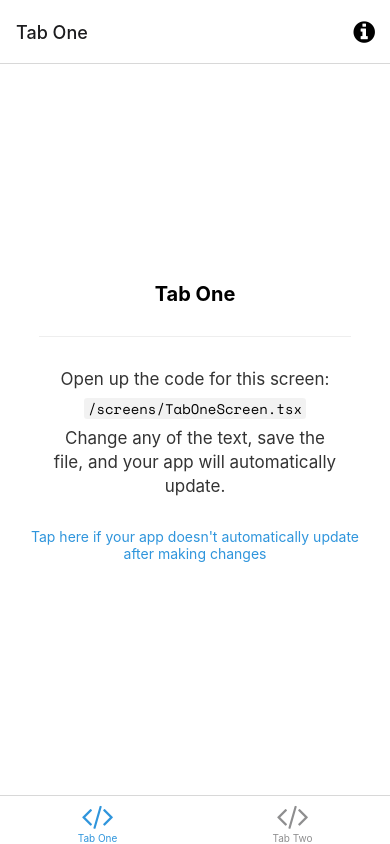
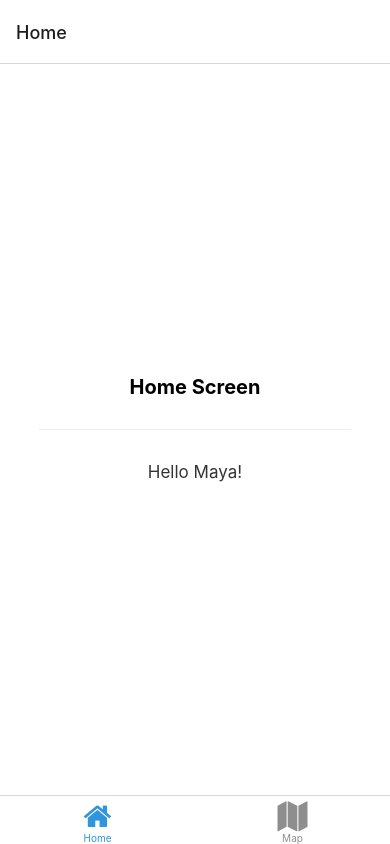
Before and after one commit to mamieorine/WatchOut, a React Native app: screen /TabOne in a window 390 px wide. Built offline with nearby package versions, Linux system fonts and the light colour scheme; what expo-linking would draw is missing.

Commit message:
modify screen content

```diff
--- a/components/EditScreenInfo.tsx
+++ b/components/EditScreenInfo.tsx
@@ -1,11 +1,8 @@
-import * as WebBrowser from 'expo-web-browser';
 import { StyleSheet, TouchableOpacity } from 'react-native';
 
-import Colors from '../constants/Colors';
-import { MonoText } from './StyledText';
 import { Text, View } from './Themed';
 
-export default function EditScreenInfo({ path }: { path: string }) {
+export default function EditScreenInfo({ name }: { name: string }) {
   return (
     <View>
       <View style={styles.getStartedContainer}>
@@ -13,38 +10,11 @@ export default function EditScreenInfo({ path }: { path: string }) {
           style={styles.getStartedText}
           lightColor="rgba(0,0,0,0.8)"
           darkColor="rgba(255,255,255,0.8)">
-          Open up the code for this screen:
+          Hello {name}!
         </Text>
 
-        <View
-          style={[styles.codeHighlightContainer, styles.homeScreenFilename]}
-          darkColor="rgba(255,255,255,0.05)"
-          lightColor="rgba(0,0,0,0.05)">
-          <MonoText>{path}</MonoText>
-        </View>
-
-        <Text
-          style={styles.getStartedText}
-          lightColor="rgba(0,0,0,0.8)"
-          darkColor="rgba(255,255,255,0.8)">
-          Change any of the text, save the file, and your app will automatically update.
-        </Text>
-      </View>
-
-      <View style={styles.helpContainer}>
-        <TouchableOpacity onPress={handleHelpPress} style={styles.helpLink}>
-          <Text style={styles.helpLinkText} lightColor={Colors.light.tint}>
-            Tap here if your app doesn't automatically update after making changes
-          </Text>
-        </TouchableOpacity>
       </View>
     </View>
-  );
-}
-
-function handleHelpPress() {
-  WebBrowser.openBrowserAsync(
-    'https://docs.expo.io/get-started/create-a-new-app/#opening-the-app-on-your-phonetablet'
   );
 }
 
--- a/navigation/index.tsx
+++ b/navigation/index.tsx
@@ -1,18 +1,12 @@
-/**
- * If you are not familiar with React Navigation, refer to the "Fundamentals" guide:
- * https://reactnavigation.org/docs/getting-started
- *
- */
 import { FontAwesome } from '@expo/vector-icons';
 import { createBottomTabNavigator } from '@react-navigation/bottom-tabs';
 import { NavigationContainer, DefaultTheme, DarkTheme } from '@react-navigation/native';
 import { createNativeStackNavigator } from '@react-navigation/native-stack';
 import * as React from 'react';
-import { ColorSchemeName, Pressable } from 'react-native';
+import { ColorSchemeName } from 'react-native';
 
 import Colors from '../constants/Colors';
 import useColorScheme from '../hooks/useColorScheme';
-import ModalScreen from '../screens/ModalScreen';
 import NotFoundScreen from '../screens/NotFoundScreen';
 import TabOneScreen from '../screens/TabOneScreen';
 import TabTwoScreen from '../screens/TabTwoScreen';
@@ -29,10 +23,6 @@ export default function Navigation({ colorScheme }: { colorScheme: ColorSchemeNa
   );
 }
 
-/**
- * A root stack navigator is often used for displaying modals on top of all other content.
- * https://reactnavigation.org/docs/modal
- */
 const Stack = createNativeStackNavigator<RootStackParamList>();
 
 function RootNavigator() {
@@ -41,16 +31,11 @@ function RootNavigator() {
       <Stack.Screen name="Root" component={BottomTabNavigator} options={{ headerShown: false }} />
       <Stack.Screen name="NotFound" component={NotFoundScreen} options={{ title: 'Oops!' }} />
       <Stack.Group screenOptions={{ presentation: 'modal' }}>
-        <Stack.Screen name="Modal" component={ModalScreen} />
       </Stack.Group>
     </Stack.Navigator>
   );
 }
 
-/**
- * A bottom tab navigator displays tab buttons on the bottom of the display to switch screens.
- * https://reactnavigation.org/docs/bottom-tab-navigator
- */
 const BottomTab = createBottomTabNavigator<RootTabParamList>();
 
 function BottomTabNavigator() {
@@ -66,39 +51,22 @@ function BottomTabNavigator() {
         name="TabOne"
         component={TabOneScreen}
         options={({ navigation }: RootTabScreenProps<'TabOne'>) => ({
-          title: 'Tab One',
-          tabBarIcon: ({ color }) => <TabBarIcon name="code" color={color} />,
-          headerRight: () => (
-            <Pressable
-              onPress={() => navigation.navigate('Modal')}
-              style={({ pressed }) => ({
-                opacity: pressed ? 0.5 : 1,
-              })}>
-              <FontAwesome
-                name="info-circle"
-                size={25}
-                color={Colors[colorScheme].text}
-                style={{ marginRight: 15 }}
-              />
-            </Pressable>
-          ),
+          title: 'Home',
+          tabBarIcon: ({ color }) => <TabBarIcon name="home" color={color} />,
         })}
       />
       <BottomTab.Screen
         name="TabTwo"
         component={TabTwoScreen}
         options={{
-          title: 'Tab Two',
-          tabBarIcon: ({ color }) => <TabBarIcon name="code" color={color} />,
+          title: 'Map',
+          tabBarIcon: ({ color }) => <TabBarIcon name="map" color={color} />,
         }}
       />
     </BottomTab.Navigator>
   );
 }
 
-/**
- * You can explore the built-in icon families and icons on the web at https://icons.expo.fyi/
- */
 function TabBarIcon(props: {
   name: React.ComponentProps<typeof FontAwesome>['name'];
   color: string;
--- a/screens/ModalScreen.tsx
+++ /dev/null
@@ -1,35 +0,0 @@
-import { StatusBar } from 'expo-status-bar';
-import { Platform, StyleSheet } from 'react-native';
-
-import EditScreenInfo from '../components/EditScreenInfo';
-import { Text, View } from '../components/Themed';
-
-export default function ModalScreen() {
-  return (
-    <View style={styles.container}>
-      <Text style={styles.title}>Modal</Text>
-      <View style={styles.separator} lightColor="#eee" darkColor="rgba(255,255,255,0.1)" />
-      <EditScreenInfo path="/screens/ModalScreen.tsx" />
-
-      {/* Use a light status bar on iOS to account for the black space above the modal */}
-      <StatusBar style={Platform.OS === 'ios' ? 'light' : 'auto'} />
-    </View>
-  );
-}
-
-const styles = StyleSheet.create({
-  container: {
-    flex: 1,
-    alignItems: 'center',
-    justifyContent: 'center',
-  },
-  title: {
-    fontSize: 20,
-    fontWeight: 'bold',
-  },
-  separator: {
-    marginVertical: 30,
-    height: 1,
-    width: '80%',
-  },
-});
--- a/screens/TabOneScreen.tsx
+++ b/screens/TabOneScreen.tsx
@@ -7,9 +7,9 @@ import { RootTabScreenProps } from '../types';
 export default function TabOneScreen({ navigation }: RootTabScreenProps<'TabOne'>) {
   return (
     <View style={styles.container}>
-      <Text style={styles.title}>Tab One</Text>
+      <Text style={styles.title}>Home Screen</Text>
       <View style={styles.separator} lightColor="#eee" darkColor="rgba(255,255,255,0.1)" />
-      <EditScreenInfo path="/screens/TabOneScreen.tsx" />
+      <EditScreenInfo name="Maya" />
     </View>
   );
 }
--- a/screens/TabTwoScreen.tsx
+++ b/screens/TabTwoScreen.tsx
@@ -1,14 +1,18 @@
 import { StyleSheet } from 'react-native';
 
-import EditScreenInfo from '../components/EditScreenInfo';
 import { Text, View } from '../components/Themed';
 
 export default function TabTwoScreen() {
   return (
     <View style={styles.container}>
-      <Text style={styles.title}>Tab Two</Text>
+      <Text style={styles.title}>Second Screen</Text>
       <View style={styles.separator} lightColor="#eee" darkColor="rgba(255,255,255,0.1)" />
-      <EditScreenInfo path="/screens/TabTwoScreen.tsx" />
+      <Text
+          style={styles.getStartedText}
+          lightColor="rgba(0,0,0,0.8)"
+          darkColor="rgba(255,255,255,0.8)">
+          Nice to meet you all!
+        </Text>
     </View>
   );
 }
@@ -23,6 +27,11 @@ const styles = StyleSheet.create({
     fontSize: 20,
     fontWeight: 'bold',
   },
+  getStartedText: {
+    fontSize: 17,
+    lineHeight: 24,
+    textAlign: 'center',
+  },
   separator: {
     marginVertical: 30,
     height: 1,
```
Also changed, not shown: 2 other files (tests, documents, lock files or other folders).
